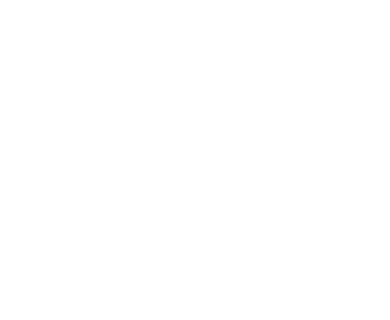
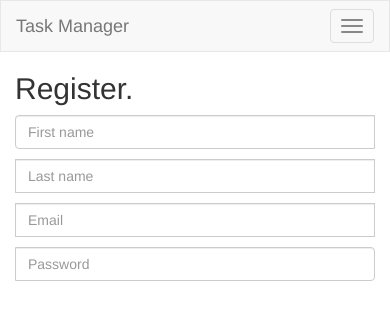
Before and after one commit to arnevbeveren/Task-Manager, a PHP site: page /login.php in a window 390 px wide. Before the commit the part shown is empty. Shown: the top 320 px of the page. Run offline with PHP 8.4, Linux system fonts and the light colour scheme.

Commit message:
basic front end register page

```diff
--- /dev/null
+++ b/css/register.css
@@ -0,0 +1,3 @@
+#textvak{
+    margin-bottom: 10px;
+}
--- a/login.php
+++ b/login.php
@@ -1,10 +1,59 @@
 <!doctype html>
 <html lang="en">
+<meta name="viewport" content="width=device-width, initial-scale=1">
+<link href="css/bootstrap.min.css" rel="stylesheet">
+<link href="css/bootstrap.css" rel="stylesheet">
+<link rel="stylesheet" href="css/register.css">
+<meta charset="UTF-8">
 <head>
     <meta charset="UTF-8">
     <title>Task Manager</title>
 </head>
 <body>
+<nav class="navbar navbar-default">
+    <div class="container-fluid">
+        <!-- Brand and toggle get grouped for better mobile display -->
+        <div class="navbar-header">
+            <button type="button" class="navbar-toggle collapsed" data-toggle="collapse" data-target="#bs-example-navbar-collapse-1" aria-expanded="false">
+                <span class="sr-only">Toggle navigation</span>
+                <span class="icon-bar"></span>
+                <span class="icon-bar"></span>
+                <span class="icon-bar"></span>
+            </button>
+            <a class="navbar-brand" href="#">Task Manager</a>
+        </div>
+
+        <!-- Collect the nav links, forms, and other content for toggling -->
+        <div class="collapse navbar-collapse" id="bs-example-navbar-collapse-1">
+
+            <ul class="nav navbar-nav navbar-right">
+                <li><a href="login.php">Login</a></li>
+                <li><a href="#">Register</a></li>
+            </ul>
+        </div><!-- /.navbar-collapse -->
+    </div><!-- /.container-fluid -->
+</nav>
+
+
+<div class="col-md-4 col-md-offset-4">
+    <h2>Register.</h2>
+    <div class="input-group">
+
+        <input id="textvak" type="text" class="form-control" placeholder="First name" name="firstname" aria-describedby="basic-addon1">
+
+
+
+        <input id="textvak" type="text" class="form-control" placeholder="Last name" name="lastname" aria-describedby="basic-addon1">
+
+
+
+        <input id="textvak" type="text" class="form-control" placeholder="Email" name="email" aria-describedby="basic-addon1">
+
+
+
+        <input id="textvak" type="text" class="form-control" placeholder="Password" name="password" aria-describedby="basic-addon1">
+
+</div>
 
 </body>
 </html>
```
